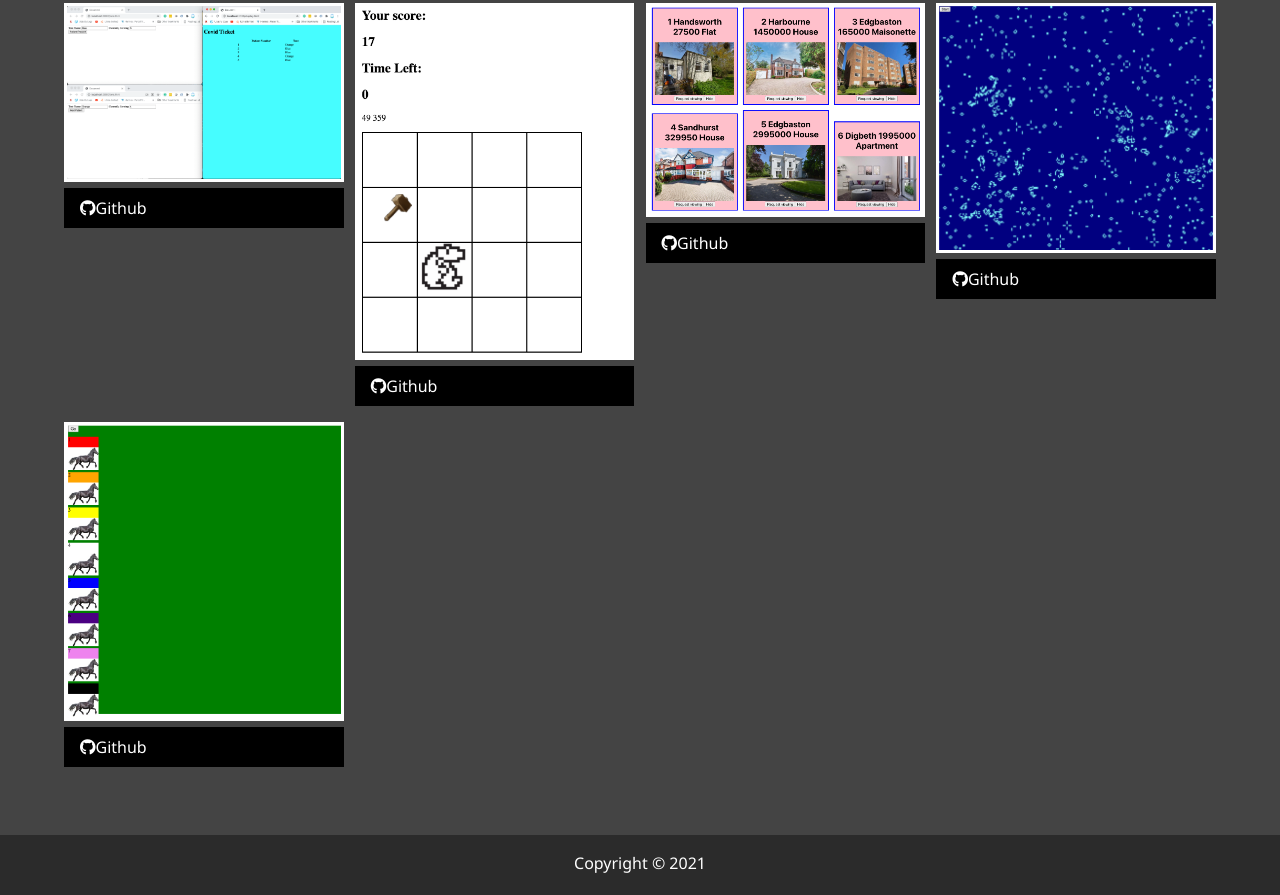
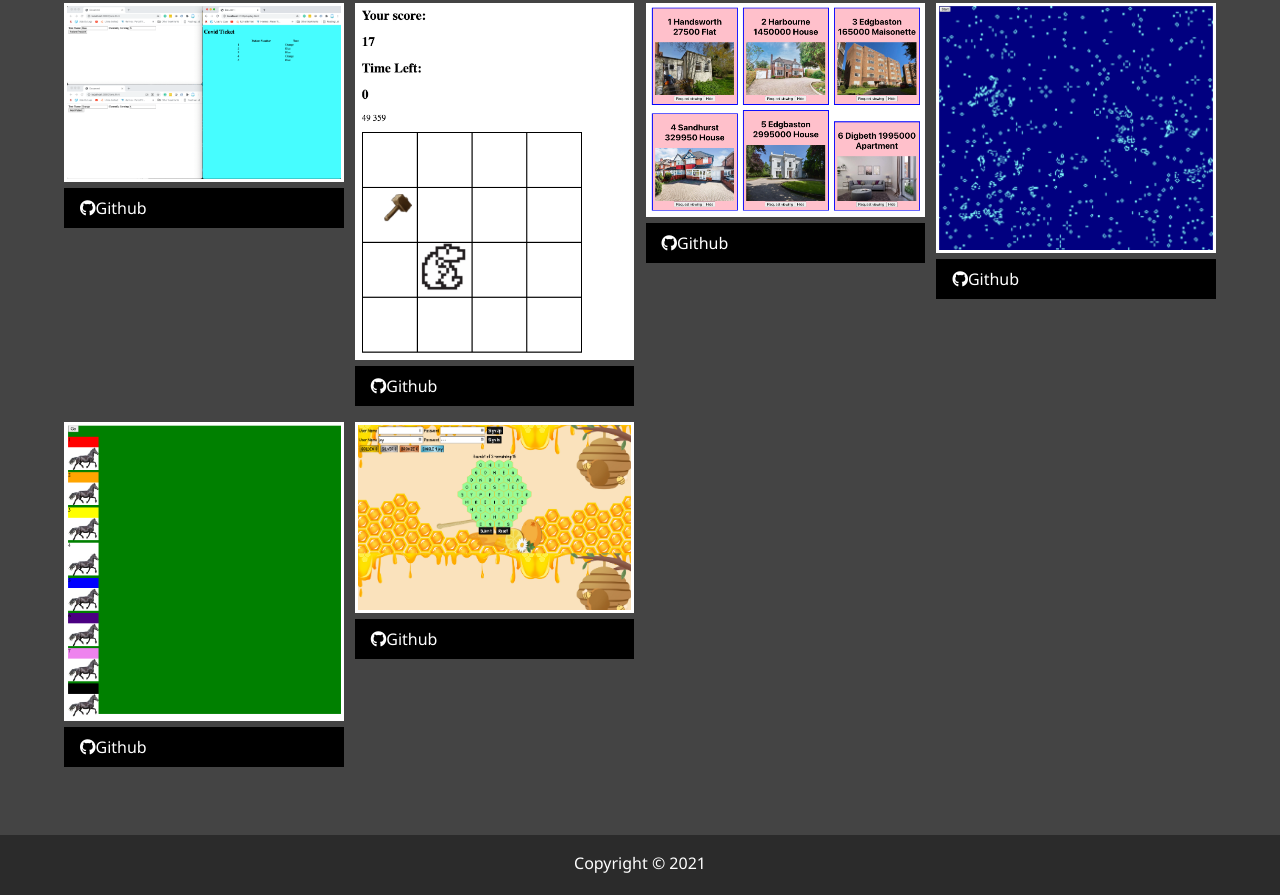
Before and after one commit to enjoy15/portfolio, a website: page dist/work.html in a window 1280 px wide. Shown: the part 699-1594 px from the top of the page. Drawn offline with Linux system fonts and the light colour scheme.

Commit message:
add project10

```diff
--- a/dist/work.html
+++ b/dist/work.html
@@ -151,6 +151,17 @@
                     <i class="fab fa-github"></i>Github
                 </a>
             </div>
+            <div class="item">
+                <a href="https://enjoy15.github.io/buzz-word-front">
+                    <img src="./img/projects/Project10.png" alt="Project">
+                </a>
+                <!-- <a href="#" class="btn-light">
+                    <i class="fas fa-eye"></i>Project
+                </a> -->
+                <a href="https://github.com/enjoy15/buzz-word-front/" target="_blank" class="btn-dark">
+                    <i class="fab fa-github"></i>Github
+                </a>
+            </div>
         </div>
     </main>
 
```
Also changed, not shown: dist/img/projects/Project10.png (added), 3 other files.
